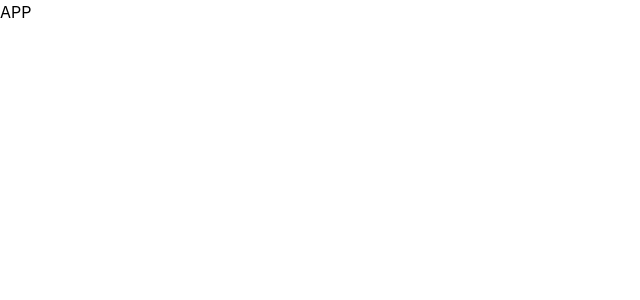
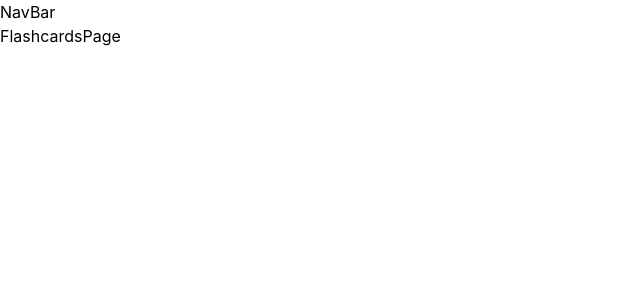
Before and after one commit to nakods03/ai-flashcard, a React (Vite) app: page /flashcards in a window 1280 px wide. Shown: the top 300 px of the page, without its empty margins (0-640 px from the left). Built offline with nearby package versions, Linux system fonts and the light colour scheme.

Commit message:
setup router

```diff
--- a/package.json
+++ b/package.json
@@ -18,7 +18,8 @@
 	"dependencies": {
 		"openai": "^4.14.2",
 		"react": "^18.2.0",
-		"react-dom": "^18.2.0"
+		"react-dom": "^18.2.0",
+		"react-router-dom": "^6.17.0"
 	},
 	"devDependencies": {
 		"@types/react": "^18.2.15",
--- a/src/App.tsx
+++ b/src/App.tsx
@@ -1,7 +1,9 @@
+import { RouterProvider } from 'react-router-dom';
 import './App.css';
+import { router } from './router';
 
 function App() {
-	return <div>APP</div>;
+	return <RouterProvider router={router} />;
 }
 
 export default App;
--- /dev/null
+++ b/src/components/NavBar.tsx
@@ -0,0 +1,5 @@
+const NavBar = () => {
+	return <div>NavBar</div>;
+};
+
+export default NavBar;
--- /dev/null
+++ b/src/pages/FlashcardPage.tsx
@@ -0,0 +1,5 @@
+const FlashcardPage = () => {
+	return <div>FlashcardPage</div>;
+};
+
+export default FlashcardPage;
--- /dev/null
+++ b/src/pages/FlashcardsPage.tsx
@@ -0,0 +1,5 @@
+const FlashcardsPage = () => {
+	return <div>FlashcardsPage</div>;
+};
+
+export default FlashcardsPage;
--- /dev/null
+++ b/src/pages/HomePage.tsx
@@ -0,0 +1,5 @@
+const HomePage = () => {
+	return <div>HomePage</div>;
+};
+
+export default HomePage;
--- /dev/null
+++ b/src/pages/NotFoundPage.tsx
@@ -0,0 +1,5 @@
+const NotFoundPage = () => {
+	return <div>NotFoundPage</div>;
+};
+
+export default NotFoundPage;
--- /dev/null
+++ b/src/pages/RootPage.tsx
@@ -0,0 +1,15 @@
+import { Outlet } from 'react-router-dom';
+import NavBar from '../components/NavBar';
+
+const RootPage = () => {
+	return (
+		<>
+			<NavBar />
+			<main>
+				<Outlet />
+			</main>
+		</>
+	);
+};
+
+export default RootPage;
--- /dev/null
+++ b/src/router.tsx
@@ -0,0 +1,19 @@
+import { createBrowserRouter } from 'react-router-dom';
+import RootPage from './pages/RootPage';
+import HomePage from './pages/HomePage';
+import FlashcardsPage from './pages/FlashcardsPage';
+import FlashcardPage from './pages/FlashcardPage';
+import NotFoundPage from './pages/NotFoundPage';
+
+export const router = createBrowserRouter([
+	{
+		path: '/',
+		element: <RootPage />,
+		errorElement: <NotFoundPage />,
+		children: [
+			{ path: '/', element: <HomePage /> },
+			{ path: '/flashcards', element: <FlashcardsPage /> },
+			{ path: '/flashcard/:id', element: <FlashcardPage /> },
+		],
+	},
+]);
```
Also changed, not shown: 1 other file (tests, documents, lock files or other folders).
